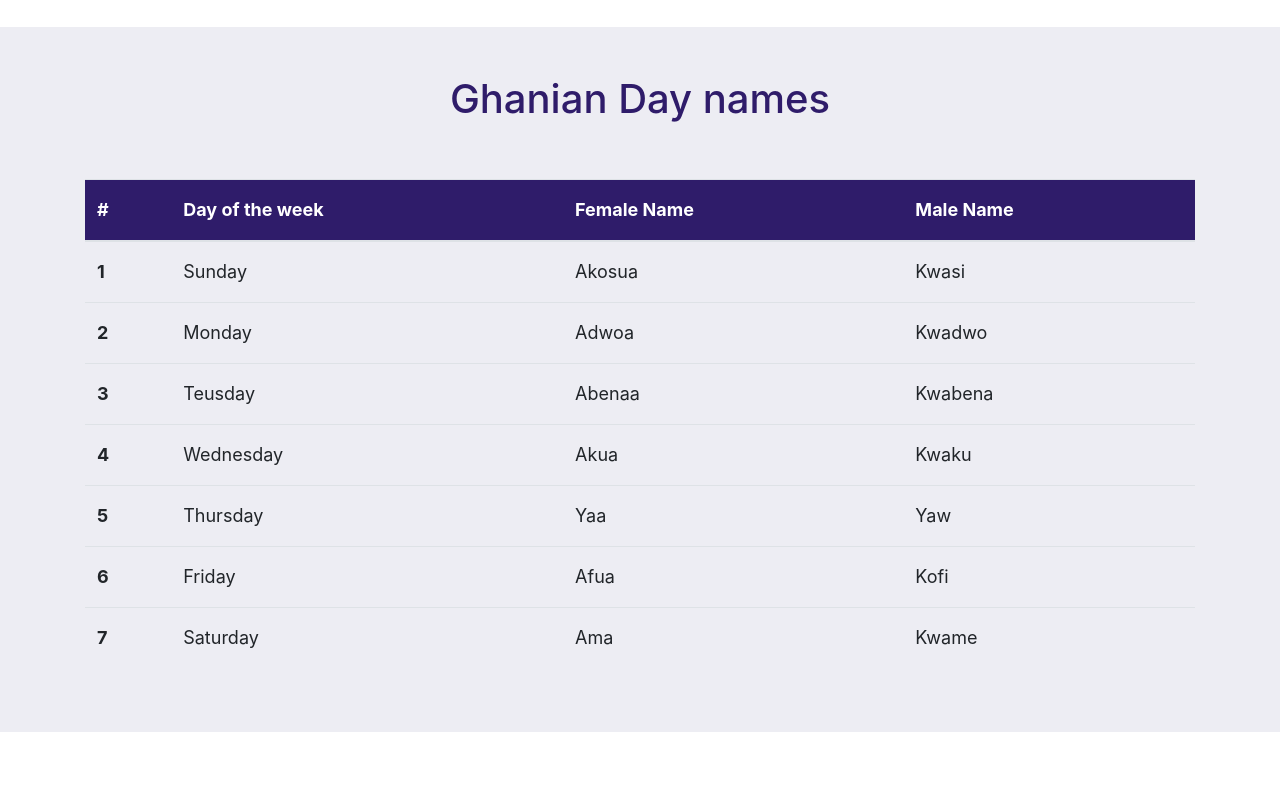
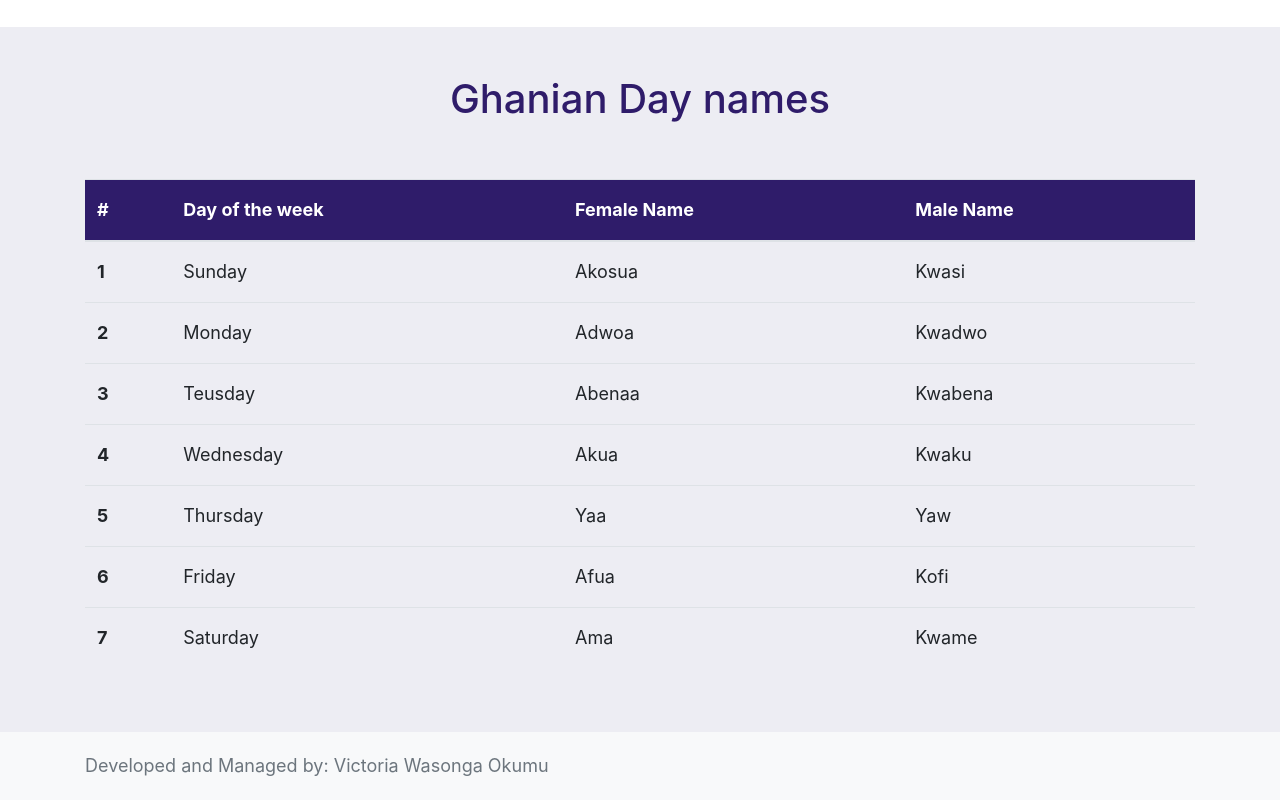
Before and after one commit to vokumu/akan, a plain HTML site: page index.html in a window 1280 px wide. Shown: the part 1226-2026 px from the top of the page. Before the commit the page ends 1958 px from the top, so only its background shows below. Drawn offline with Linux system fonts and the light colour scheme.

Commit message:
Added footer section to landing page"

```diff
--- a/index.html
+++ b/index.html
@@ -175,8 +175,13 @@
       </div>
   </section>
   <!--end akan names -->
-
-
+  <!--footer-->
+  <footer class="footer mt-auto py-3 bg-light">
+    <div class="container">
+      <span class="text-muted text-center">Developed and Managed by: Victoria Wasonga Okumu</span>
+    </div>
+  </footer>
+  <!--ned footer-->
     <script src="js/scripts.js"></script>
 
 
```
